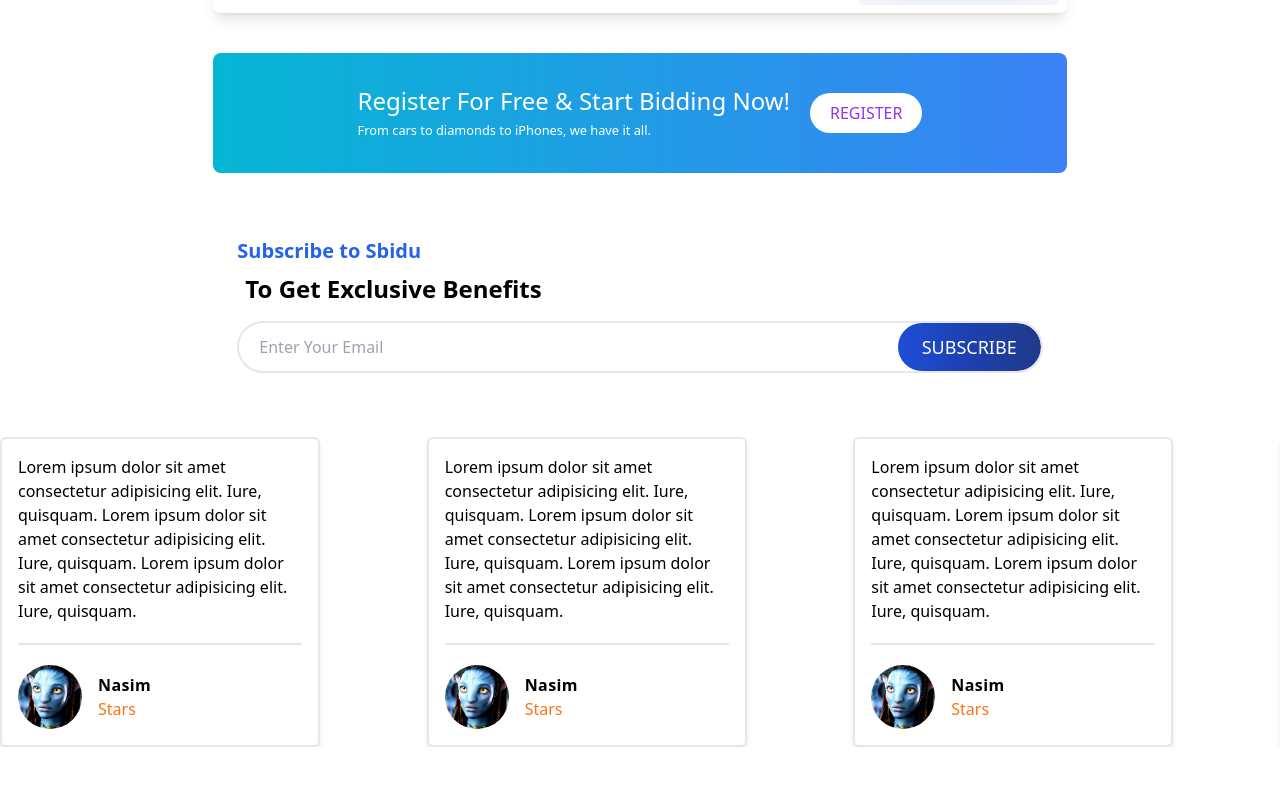
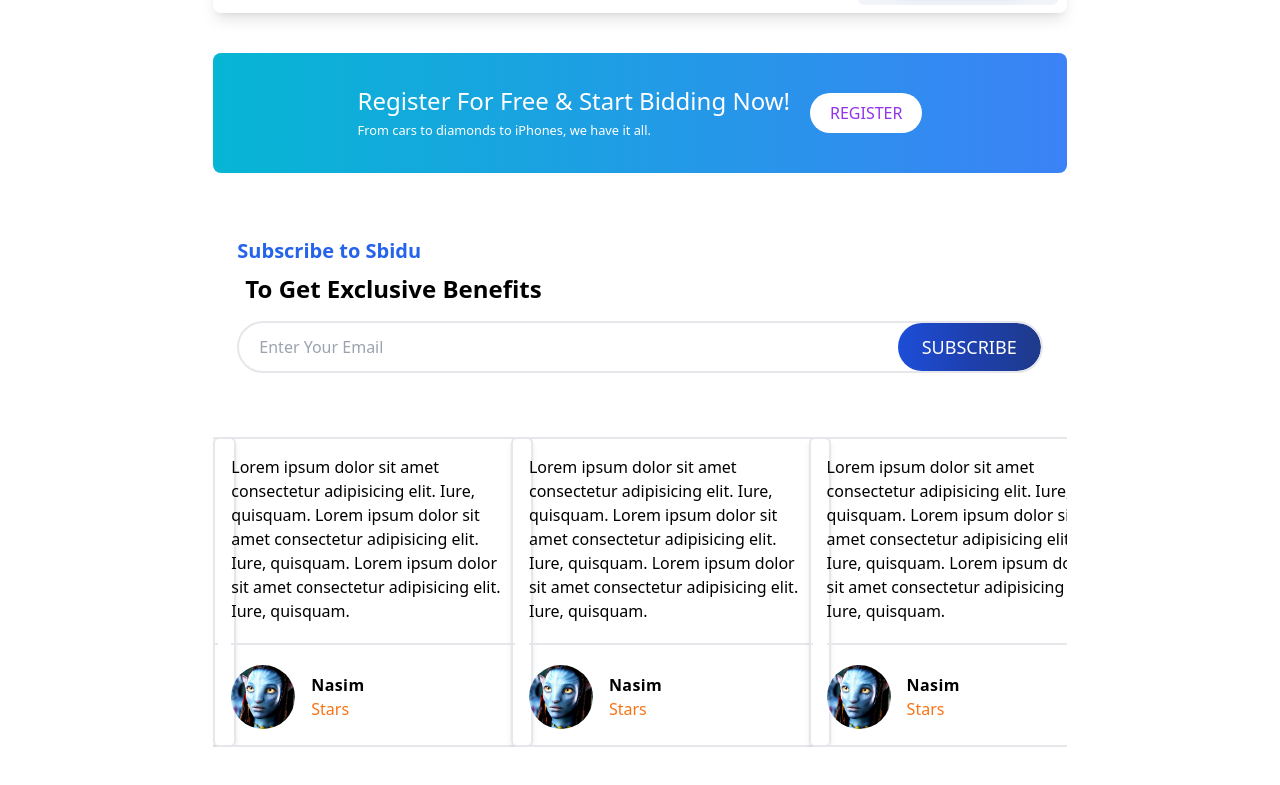
Before and after one commit to CurvyLantern/becha-kena, a Next.js app: page / in a window 1280 px wide. Shown: the part 2145-2930 px from the top of the page. Before the commit the page ends 2892 px from the top, so only its background shows below. Built offline with nearby package versions, Linux system fonts and the light colour scheme.

Commit message:
understanding swiper js

```diff
--- a/src/components/review/ReviewSection.tsx
+++ b/src/components/review/ReviewSection.tsx
@@ -3,30 +3,39 @@ import { Swiper, SwiperSlide } from 'swiper/react';
 
 // Import Swiper styles
 import 'swiper/css';
+import 'swiper/css/virtual';
 
-const ReviewSection = () => {
+const array = new Array(10).fill(0, 1, 10);
+
+function ReviewSection() {
 	return (
-		<div>
-			{/* <ReviewCard></ReviewCard> */}
 		<Swiper
-				slidesPerView={3}
+			breakpoints={{
+				// when window width is >= 480px
+				480: {
+					slidesPerView: 2,
+					spaceBetween: 30,
+				},
+				// when window width is >= 640px
+				640: {
+					slidesPerView: 3,
+					spaceBetween: 40,
+				},
+			}}
+			loop
+			grabCursor
+			slidesPerView={1}
 			onSlideChange={() => console.log('slide change')}
 			onSwiper={swiper => console.log(swiper)}>
-				<SwiperSlide>
+			{array.map(a => {
+				return (
+					<SwiperSlide key={a}>
 						<ReviewCard />
 					</SwiperSlide>
-				<SwiperSlide>
-					<ReviewCard />
-				</SwiperSlide>
-				<SwiperSlide>
-					<ReviewCard />
-				</SwiperSlide>
-				<SwiperSlide>
-					<ReviewCard />
-				</SwiperSlide>
+				);
+			})}
 		</Swiper>
-		</div>
 	);
-};
+}
 
 export default ReviewSection;
--- /dev/null
+++ b/src/components/ui/ResizeBox.tsx
@@ -0,0 +1,5 @@
+const ResizeBox = ({ children }: { children: React.ReactNode }) => {
+	return <div className='overflow-hidden resize-x'>{children}</div>;
+};
+
+export default ResizeBox;
--- a/src/pages/_app.tsx
+++ b/src/pages/_app.tsx
@@ -1,5 +1,6 @@
 import '../styles/globals.css'
 import type { AppProps } from 'next/app'
+
 
 function MyApp({ Component, pageProps }: AppProps) {
   return <Component {...pageProps} />
--- a/src/pages/index.tsx
+++ b/src/pages/index.tsx
@@ -56,7 +56,9 @@ const Home: NextPage = () => (
 				</div>
 			</div>
 		</Container>
-		<ReviewSection />
+		<Container>
+			<ReviewSection />
+		</Container>
 	</>
 );
 
```
Lines whose indentation alone changed are shown as unchanged.
